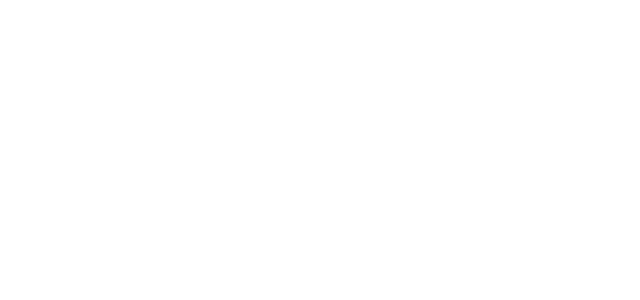
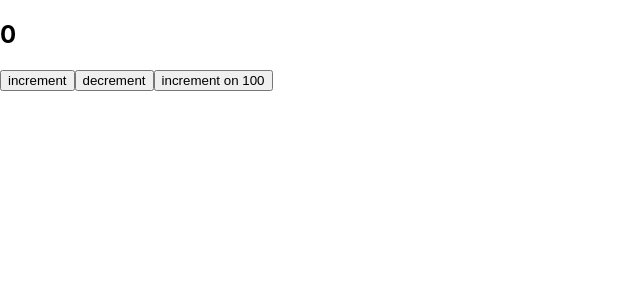
Before and after one commit to UASTRONGMAN/react-march, a React (Create React App) app: page / in a window 1280 px wide. Shown: the top 300 px of the page, without its empty margins (0-640 px from the left). Built offline with nearby package versions, Linux system fonts and the light colour scheme.

Commit message:
Lesson 8

```diff
--- a/package.json
+++ b/package.json
@@ -15,7 +15,10 @@
     "react-scripts": "5.0.1",
     "typescript": "^4.9.5",
     "web-vitals": "^2.1.4",
-    "axios": "^1.7.2"
+    "axios": "^1.7.2",
+    "redux": "^5.0.1",
+    "react-redux": "^9.1.2",
+    "@reduxjs/toolkit": "^2.2.7"
   },
   "scripts": {
     "start": "react-scripts start",
--- a/src/App.tsx
+++ b/src/App.tsx
@@ -1,9 +1,26 @@
 import React from 'react';
+import {decrement, increment, incrementByAmount, useAppDispatch, useAppSelector} from "./redux/store";
 
 const App = () => {
+
+    const {value} = useAppSelector(state => state.counterSlice);
+
+    const dispatch = useAppDispatch();
+
     return (
         <div>
+            <h2>{value}</h2>
+            <button onClick={() => {
+                dispatch(increment())
+            }}>increment</button>
 
+            <button onClick={() => {
+                dispatch(decrement())
+            }}>decrement</button>
+
+            <button onClick={() => {
+                dispatch(incrementByAmount(100))
+            }}>increment on 100</button>
         </div>
     );
 };
--- a/src/index.tsx
+++ b/src/index.tsx
@@ -2,10 +2,14 @@
 import ReactDOM from 'react-dom/client';
 import './index.css';
 import App from './App';
+import {Provider} from "react-redux";
+import {store} from "./redux/store";
 
 const root = ReactDOM.createRoot(
   document.getElementById('root') as HTMLElement
 );
 root.render(
-    <App />
+    <Provider store={store}>
+        <App />
+    </Provider>
 );
--- /dev/null
+++ b/src/redux/store.ts
@@ -0,0 +1,37 @@
+import {configureStore, createSlice} from "@reduxjs/toolkit";
+import {useDispatch, useSelector} from "react-redux";
+
+type counterStateType = {
+    value: number
+};
+
+let initialState: counterStateType = {
+    value: 0
+}
+
+const counterSlice = createSlice({
+    name: 'counterSlice1',
+    initialState: initialState,
+    reducers: {
+        increment: (state) => {
+            state.value = state.value + 1;
+        },
+        decrement: (state) => {
+            state.value = state.value - 1;
+        },
+        incrementByAmount: (state, action) => {
+            state.value = state.value + action.payload;
+        }
+    }
+});
+
+export const store = configureStore({
+    reducer: {
+        counterSlice: counterSlice.reducer
+    }
+});
+
+export const {increment, decrement, incrementByAmount} = counterSlice.actions;
+
+export const useAppDispatch = useDispatch.withTypes<typeof store.dispatch>();
+export const useAppSelector = useSelector.withTypes<ReturnType<typeof store.getState>>();
```
Also changed, not shown: 1 other file (tests, documents, lock files or other folders).
